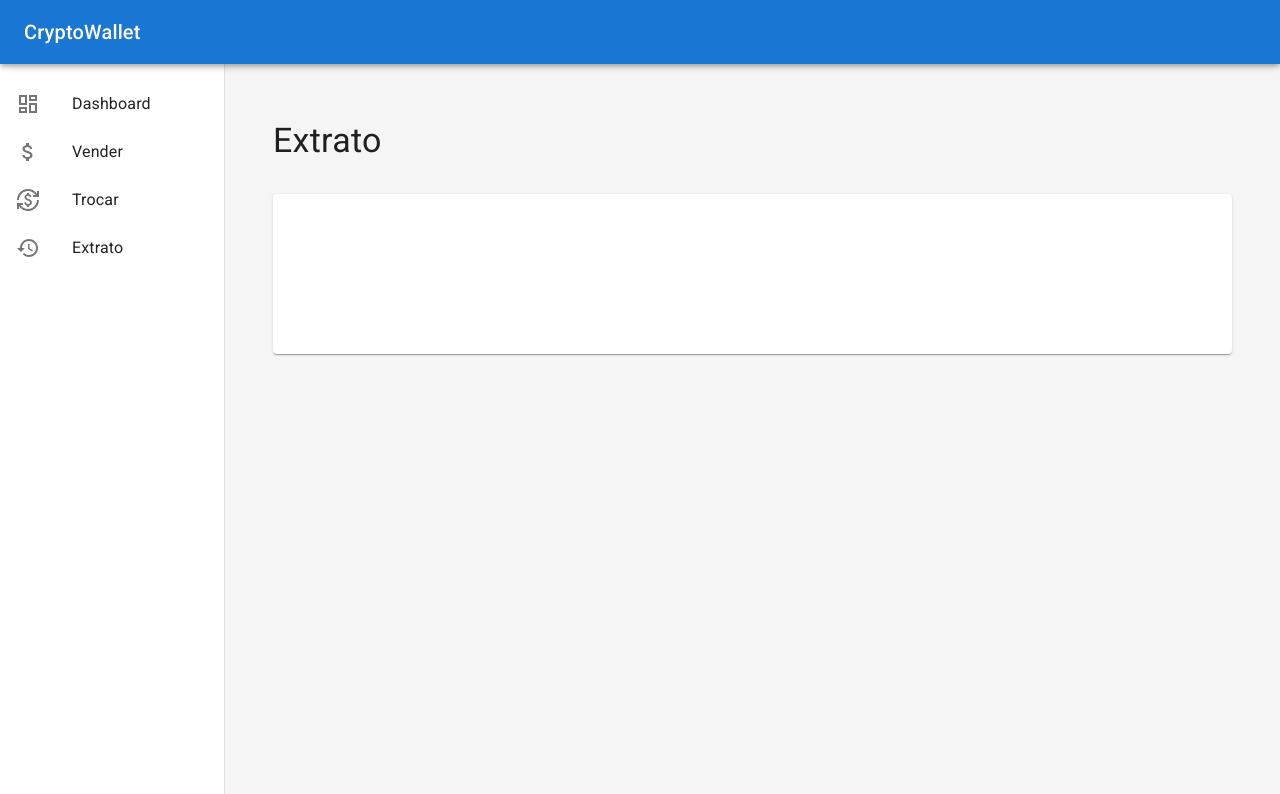
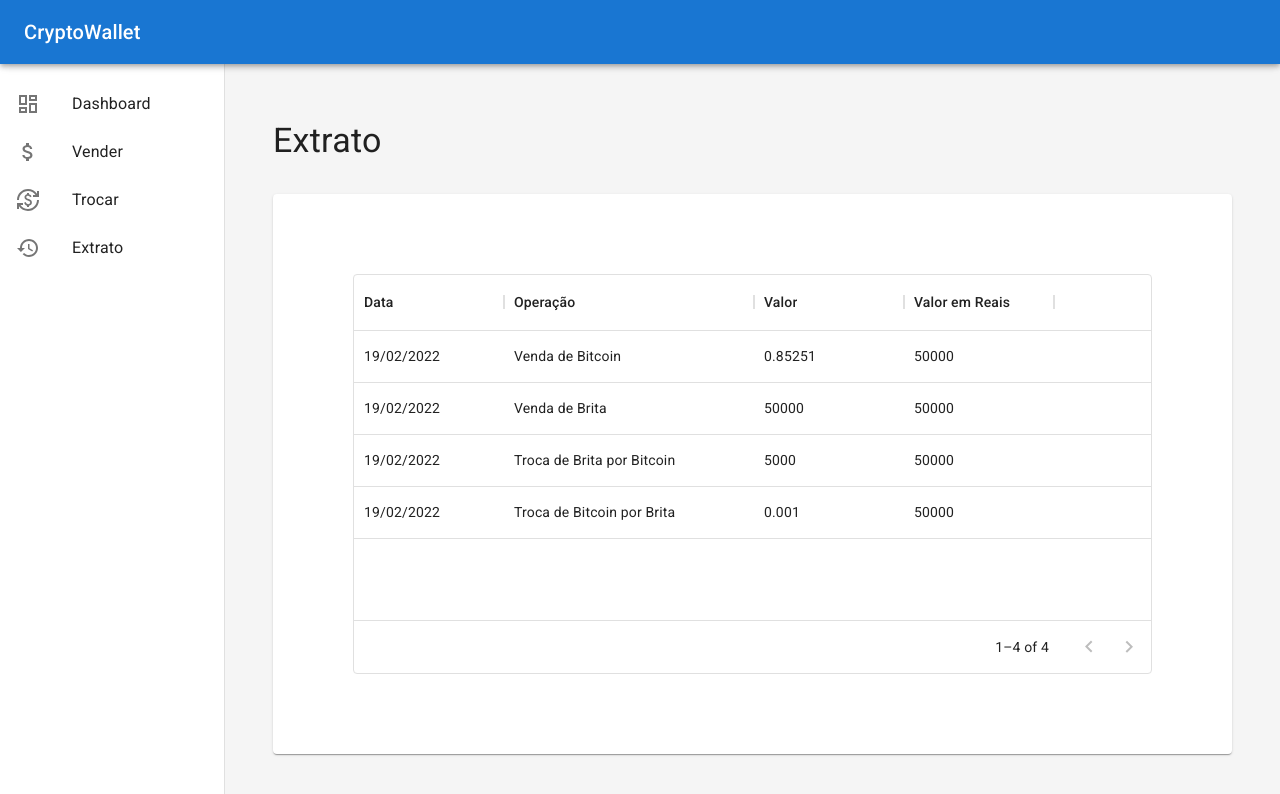
Before and after one commit to phmachado/crypto-wallet, a React (Create React App) app: page /extrato in a window 1280 px wide. Shown: the top 794 px of the page. Built offline with nearby package versions, Linux system fonts and the light colour scheme.

Commit message:
feat: tabela para a página de extrato

```diff
--- a/src/pages/History/index.tsx
+++ b/src/pages/History/index.tsx
@@ -1,6 +1,61 @@
 import { Container, Grid, Paper, Typography, Box } from "@mui/material";
+import { DataGrid, GridColDef } from "@mui/x-data-grid";
 
 import AppLayout from "../../components/AppLayout";
+
+const columns: GridColDef[] = [
+  {
+    field: "date",
+    headerName: "Data",
+    width: 150,
+  },
+  {
+    field: "operation",
+    headerName: "Operação",
+    width: 250,
+  },
+  {
+    field: "value",
+    headerName: "Valor",
+    width: 150,
+  },
+  {
+    field: "valueInReais",
+    headerName: "Valor em Reais",
+    width: 150,
+  },
+];
+
+const rows = [
+  {
+    id: 1,
+    date: "19/02/2022",
+    operation: "Venda de Bitcoin",
+    value: 0.85251,
+    valueInReais: 50000,
+  },
+  {
+    id: 2,
+    date: "19/02/2022",
+    operation: "Venda de Brita",
+    value: 50000,
+    valueInReais: 50000,
+  },
+  {
+    id: 3,
+    date: "19/02/2022",
+    operation: "Troca de Brita por Bitcoin",
+    value: 5000,
+    valueInReais: 50000,
+  },
+  {
+    id: 4,
+    date: "19/02/2022",
+    operation: "Troca de Bitcoin por Brita",
+    value: 0.001,
+    valueInReais: 50000,
+  },
+];
 
 export default function History(): JSX.Element {
   return (
@@ -17,7 +72,19 @@ export default function History(): JSX.Element {
                 display: "flex",
                 flexDirection: "column",
               }}
-            />
+            >
+              <Box sx={{ height: 400, width: "100%" }}>
+                <DataGrid
+                  rows={rows}
+                  columns={columns}
+                  pageSize={5}
+                  rowsPerPageOptions={[5]}
+                  disableSelectionOnClick
+                  disableColumnSelector
+                  disableColumnMenu
+                />
+              </Box>
+            </Paper>
           </Grid>
         </Grid>
       </Container>
```
